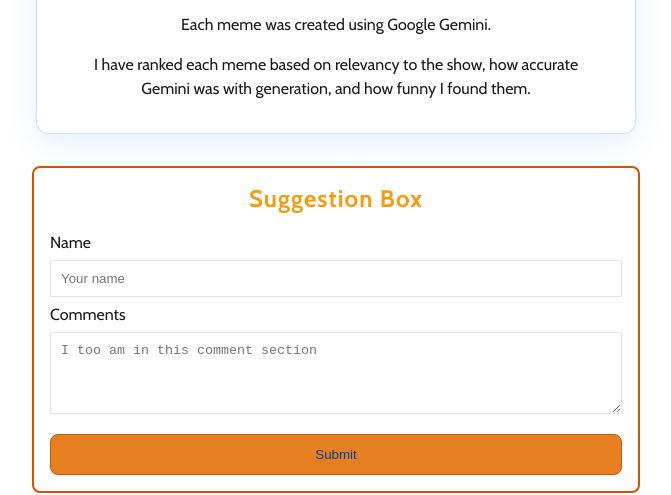
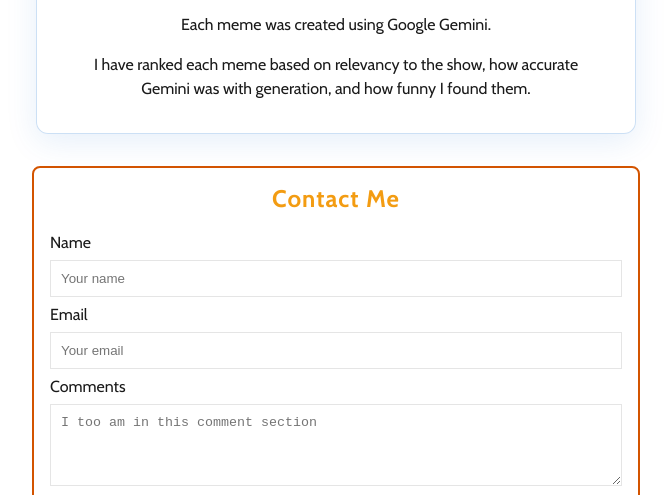
Before and after one commit to emilylubonty/Web-Development-II-Final-Project, an Eleventy site: page content/index.njk in a window 1280 px wide. Shown: the part 343-838 px from the top of the page, without its empty margins (304-975 px from the left). Built offline with nearby package versions, Linux system fonts and the light colour scheme; Eleventy itself is replaced by a stand-in of ours; files that its build step writes are made by us from their sources; what zod-validation-error would draw is missing.

Commit message:
Added email box

```diff
--- a/content/index.njk
+++ b/content/index.njk
@@ -25,10 +25,13 @@ eleventyNavigation:
 {% endfor %}
 
 <div class="suggestion-box">
-  <h2>Suggestion Box</h2>
+  <h2>Contact Me</h2>
   <form class="comment-box">
     <label for="comment-name">Name</label>
     <input type="text" id="comment-name" name="name" placeholder="Your name">
+
+		<label for="email">Email</label>
+		<input type="text" id="comment-email" email="email" placeholder="Your email">
 
     <label for="comment-message">Comments</label>
     <textarea id="comment-message" name="message" rows="4" placeholder="I too am in this comment section"></textarea>
```
